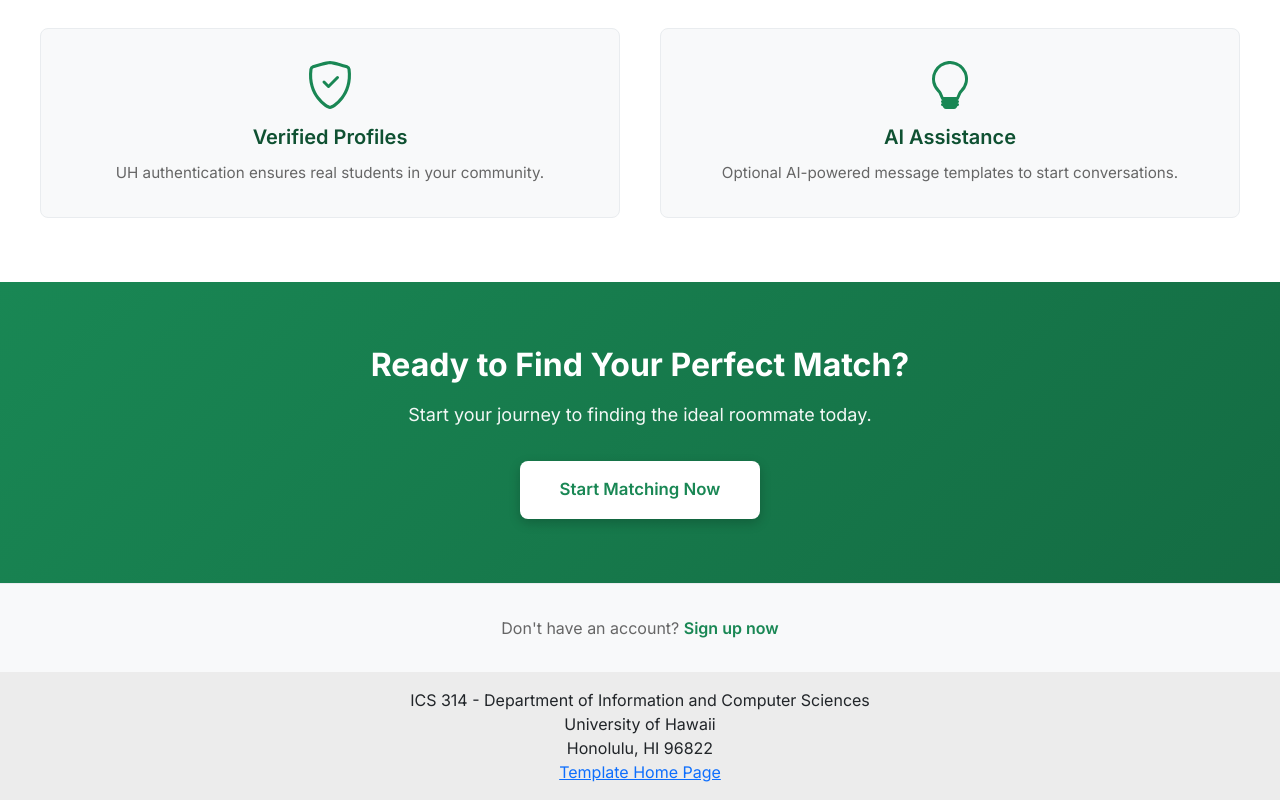
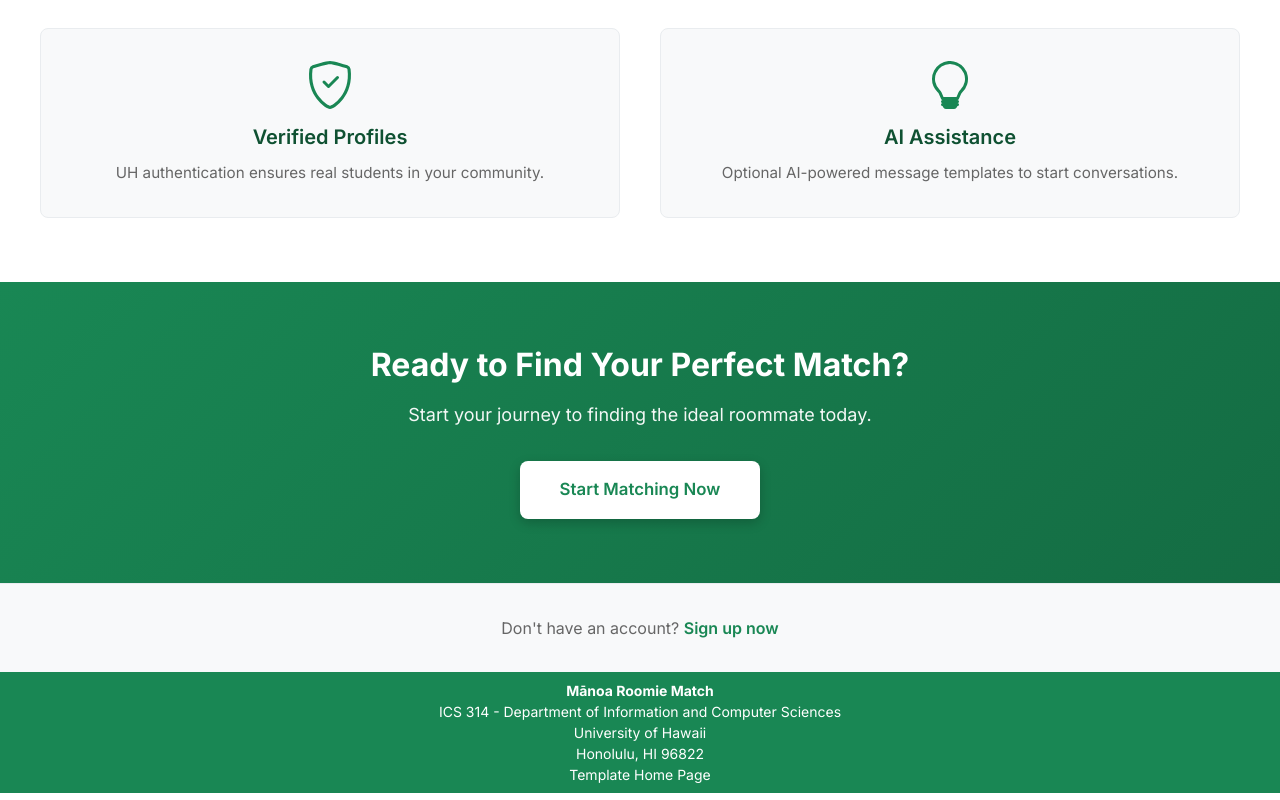
Before and after one commit to manoaroomiematch/manoaroomiematch, a Next.js app: page / in a window 1280 px wide. Shown: the part 1281-2081 px from the top of the page. Built offline with nearby package versions, Linux system fonts and the light colour scheme; no server answers.

Commit message:
updated footer

```diff
--- a/src/components/Footer.tsx
+++ b/src/components/Footer.tsx
@@ -2,16 +2,23 @@ import { Col, Container } from 'react-bootstrap';
 
 /** The Footer appears at the bottom of every page. Rendered by the App Layout component. */
 const Footer = () => (
-  <footer className="mt-auto py-3 bg-light">
+  <footer className="mt-auto py-2 bg-success text-white">
     <Container>
-      <Col className="text-center">
+      <Col className="text-center small">
+        <strong>Mānoa Roomie Match</strong>
+        <br />
         ICS 314 - Department of Information and Computer Sciences
         <br />
         University of Hawaii
         <br />
         Honolulu, HI 96822
         <br />
-        <a href="http://ics-software-engineering.github.io/nextjs-application-template">Template Home Page</a>
+        <a
+          href="http://ics-software-engineering.github.io/nextjs-application-template"
+          className="text-white text-decoration-none"
+        >
+          Template Home Page
+        </a>
       </Col>
     </Container>
   </footer>
```
